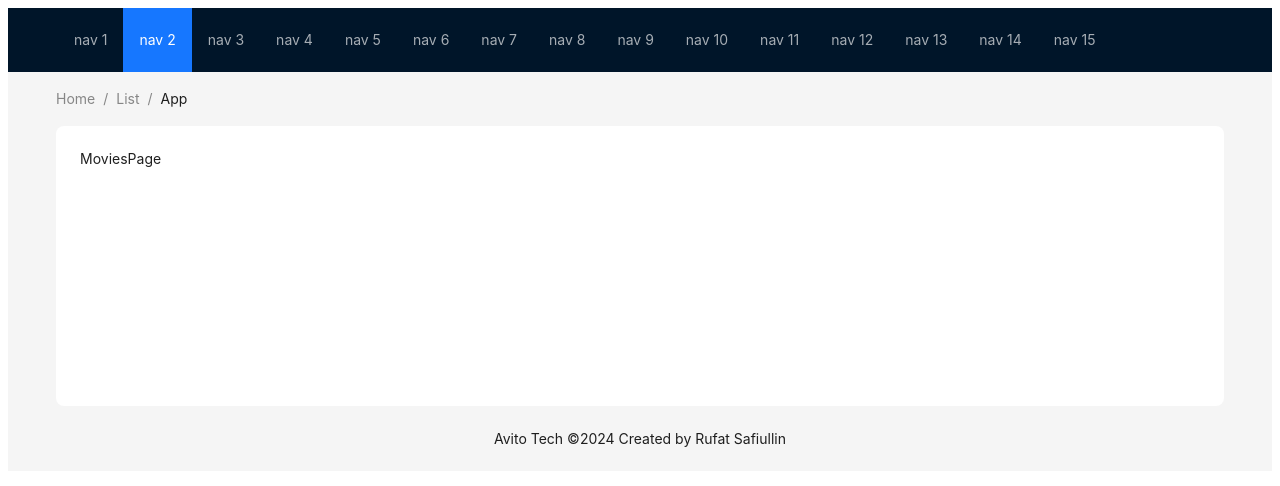
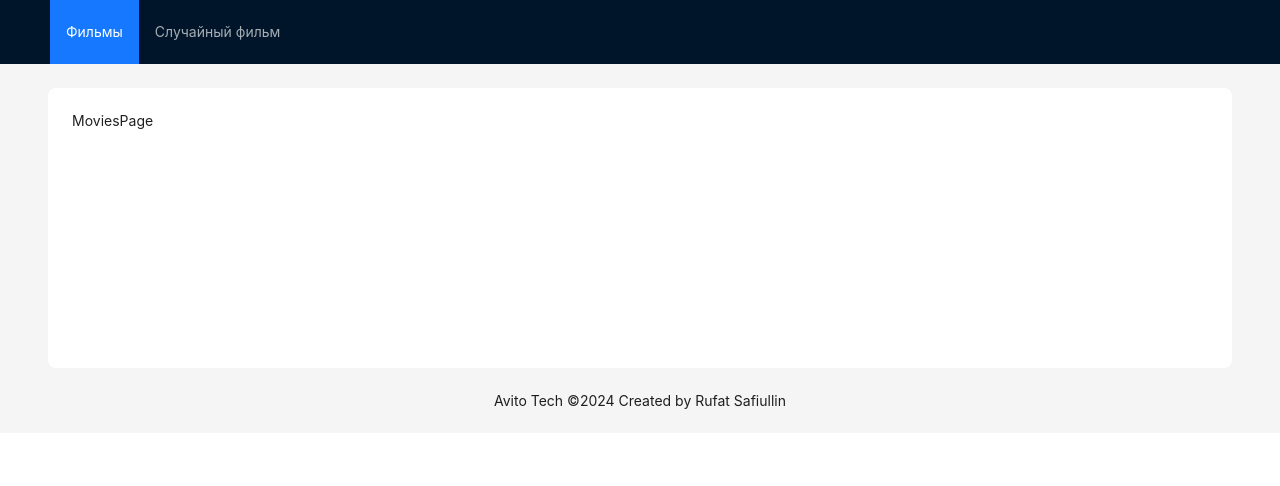
Before and after one commit to g1fteddd/test-task2, a React app: page / in a window 1280 px wide. Shown: the top 486 px of the page. Built offline with nearby package versions, Linux system fonts and the light colour scheme.

Commit message:
feat: вынес стили и компоненты в отдельные файлы

```diff
--- a/src/components/AppRouter/routerConfig.tsx
+++ b/src/components/AppRouter/routerConfig.tsx
@@ -6,6 +6,7 @@ import { NotFoundPage } from '../../pages/NotFoundPage'
 export enum AppRoutes {
   MOVIES = 'movies',
   FILM = 'film',
+  RANDOM = 'random',
   NOT_FOUND = 'not_found',
 }
 
@@ -17,6 +18,7 @@ export interface RouteConfig {
 export const RoutePath: Record<AppRoutes, string> = {
   [AppRoutes.MOVIES]: '/',
   [AppRoutes.FILM]: '/film/:id',
+  [AppRoutes.RANDOM]: '/random',
   [AppRoutes.NOT_FOUND]: '*',
 }
 
@@ -29,6 +31,10 @@ export const routeConfig: Record<AppRoutes, RouteProps> = {
     path: RoutePath.film,
     element: <FilmPage />,
   },
+  [AppRoutes.RANDOM]: {
+    path: RoutePath.random,
+    element: <FilmPage />,
+  },
   [AppRoutes.NOT_FOUND]: {
     path: RoutePath.not_found,
     element: <NotFoundPage />,
--- /dev/null
+++ b/src/components/LayoutProvider/LayoutProvider.module.scss
@@ -0,0 +1,13 @@
+.header {
+  display: flex;
+  align-items: center;
+}
+
+.mainContent {
+  padding: 0 48px;
+  margin-top: 24px;
+}
+
+.footer {
+  text-align: center;
+}
--- a/src/components/LayoutProvider/LayoutProvider.tsx
+++ b/src/components/LayoutProvider/LayoutProvider.tsx
@@ -1,13 +1,9 @@
-import { Breadcrumb, Layout, Menu, theme } from 'antd'
+import { Layout, theme } from 'antd'
 import { FC, PropsWithChildren } from 'react'
+import styles from './LayoutProvider.module.scss'
+import { Navbar } from '../Navbar'
 
 const { Header, Content, Footer } = Layout
-
-//TODO: исправить на норм навбар
-const items = new Array(15).fill(null).map((_, index) => ({
-  key: index + 1,
-  label: `nav ${index + 1}`,
-}))
 
 export const LayoutProvider: FC<PropsWithChildren> = ({ children }) => {
   const {
@@ -16,23 +12,10 @@ export const LayoutProvider: FC<PropsWithChildren> = ({ children }) => {
 
   return (
     <Layout>
-      <Header style={{ display: 'flex', alignItems: 'center' }}>
-        <div className="demo-logo" />
-        <Menu
-          theme="dark"
-          mode="horizontal"
-          defaultSelectedKeys={['2']}
-          items={items}
-          style={{ flex: 1, minWidth: 0 }}
-        />
+      <Header className={styles.header}>
+        <Navbar />
       </Header>
-      <Content style={{ padding: '0 48px' }}>
-        {/* TODO: разобраться с хлебными крошками */}
-        <Breadcrumb style={{ margin: '16px 0' }}>
-          <Breadcrumb.Item>Home</Breadcrumb.Item>
-          <Breadcrumb.Item>List</Breadcrumb.Item>
-          <Breadcrumb.Item>App</Breadcrumb.Item>
-        </Breadcrumb>
+      <Content className={styles.mainContent}>
         <div
           style={{
             background: colorBgContainer,
@@ -44,7 +27,7 @@ export const LayoutProvider: FC<PropsWithChildren> = ({ children }) => {
           {children}
         </div>
       </Content>
-      <Footer style={{ textAlign: 'center' }}>
+      <Footer className={styles.footer}>
         Avito Tech ©{new Date().getFullYear()} Created by Rufat Safiullin
       </Footer>
     </Layout>
--- /dev/null
+++ b/src/components/Navbar/Navbar.module.scss
@@ -0,0 +1,4 @@
+.menu {
+  flex: 1;
+  min-width: 0;
+}
--- /dev/null
+++ b/src/components/Navbar/Navbar.tsx
@@ -0,0 +1,30 @@
+import { Menu } from 'antd'
+import { AppRoutes, RoutePath } from '../AppRouter/routerConfig'
+import styles from './Navbar.module.scss'
+import { Link } from 'react-router-dom'
+import { ReactNode } from 'react'
+
+interface LinkConfig {
+  key: AppRoutes
+  label: ReactNode
+}
+
+export const Navbar = () => {
+  const linkConfig: LinkConfig[] = [
+    { key: AppRoutes.FILM, label: <Link to={RoutePath.movies}>Фильмы</Link> },
+    {
+      key: AppRoutes.RANDOM,
+      label: <Link to={RoutePath.random}>Случайный фильм</Link>,
+    },
+  ]
+
+  return (
+    <Menu
+      theme="dark"
+      mode="horizontal"
+      className={styles.menu}
+      defaultSelectedKeys={[AppRoutes.FILM]}
+      items={linkConfig}
+    />
+  )
+}
--- /dev/null
+++ b/src/components/Navbar/index.ts
@@ -0,0 +1 @@
+export { Navbar } from './Navbar'
--- a/src/styles.scss
+++ b/src/styles.scss
@@ -1,3 +1,5 @@
-h1 {
-  color: blue;
+* {
+  margin: 0;
+  padding: 0;
+  box-sizing: border-box;
 }
```
